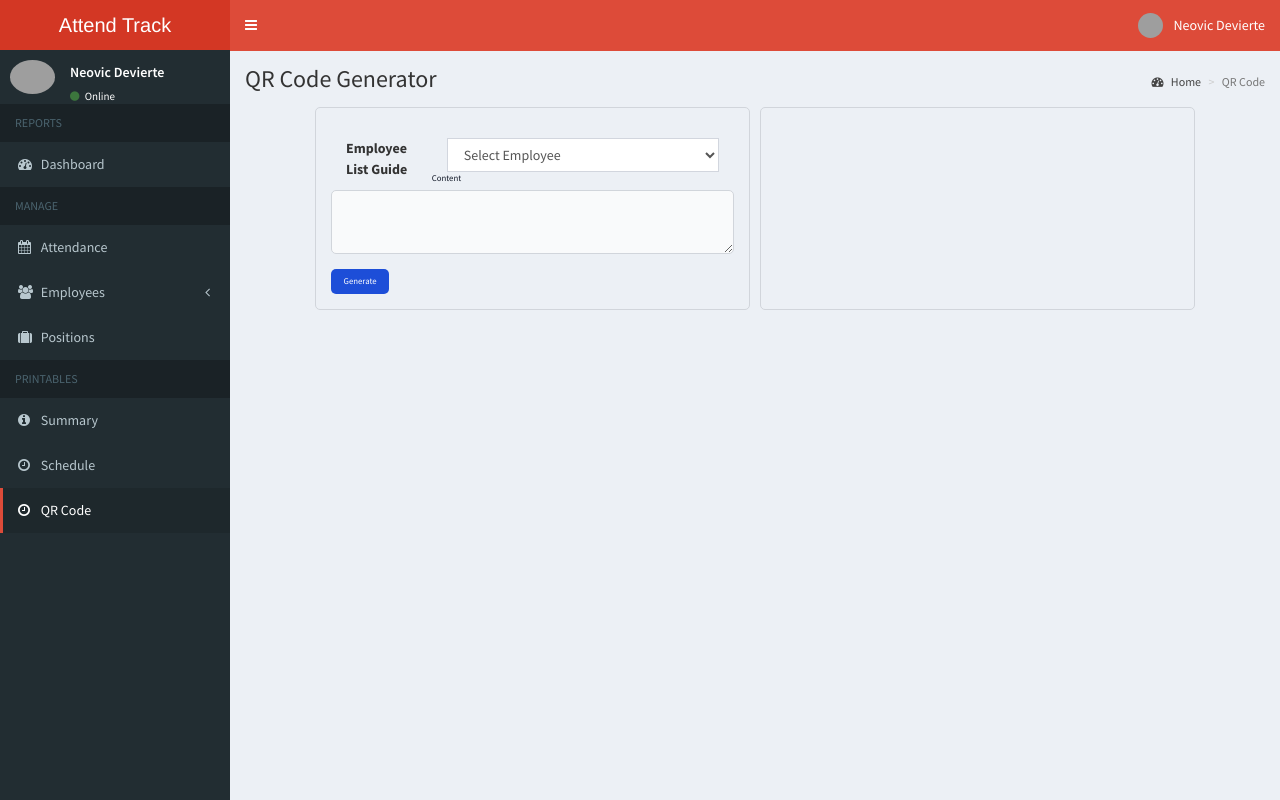
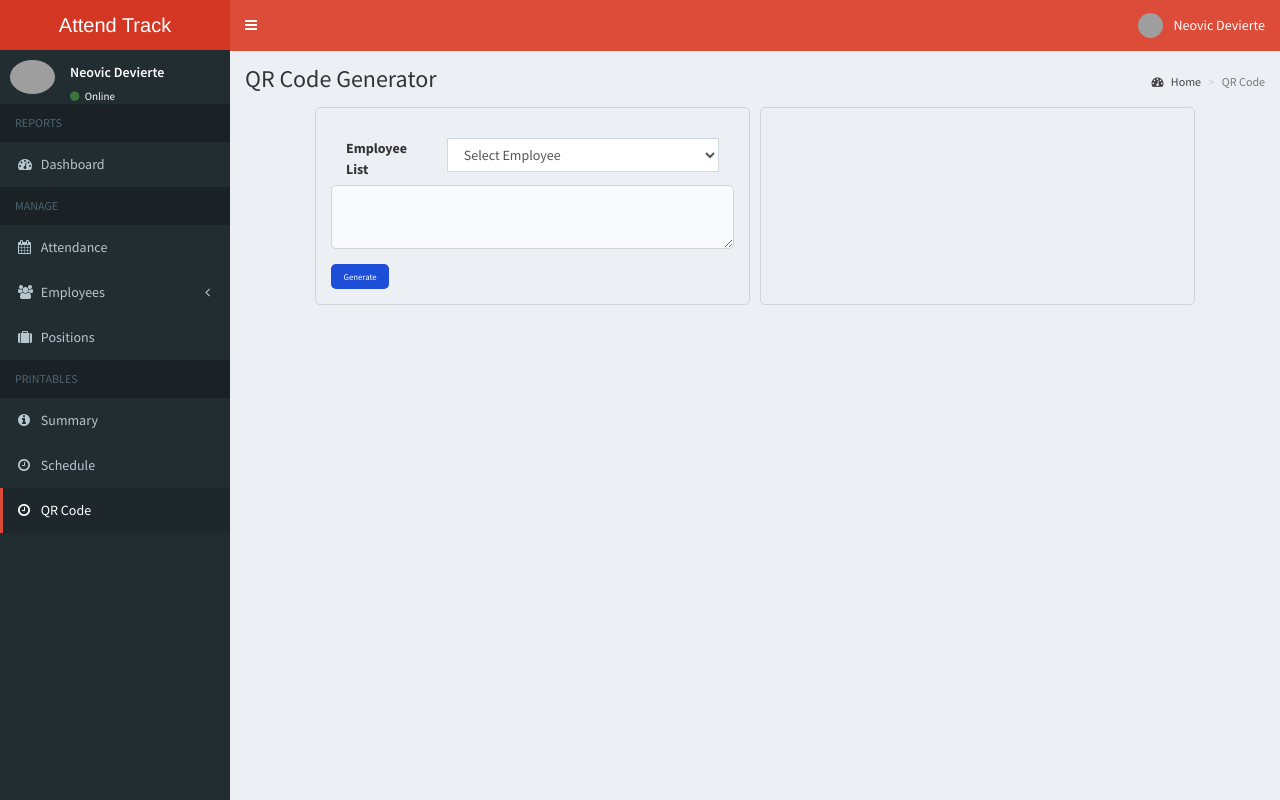
Before and after one commit to suanrichianreib/apsystem, a PHP site: page /admin/qr_code.php in a window 1280 px wide. Run offline with PHP 8.4, Linux system fonts and the light colour scheme; a user stored in the database is signed in; data comes from the database, SQL or seed files in the repository; some libraries are stand-ins or nearby versions; grey boxes are pictures that could not be loaded.

Commit message:
Small Commit

```diff
--- a/admin/includes/attendance_modal.php
+++ b/admin/includes/attendance_modal.php
@@ -10,7 +10,7 @@
           	<div class="modal-body">
             	<form class="form-horizontal" method="POST" action="attendance_add.php">
 				<div class="form-group">
-					<label for="employeeSelect" class="col-sm-3 control-label">Employee List Guide</label>
+					<label for="employeeSelect" class="col-sm-3 control-label">Employee List</label>
                     <div class="col-sm-9">
                         <select class="form-control" name="employeeSelect" id="employeeSelect">
                             <option value="" selected disabled>Select Employee</option>
--- a/admin/includes/overtime_modal.php
+++ b/admin/includes/overtime_modal.php
@@ -10,7 +10,7 @@
           	<div class="modal-body">
             	<form class="form-horizontal" method="POST" action="overtime_add.php">
 				<div class="form-group">
-					<label for="employeeSelect" class="col-sm-3 control-label">Employee List Guide</label>
+					<label for="employeeSelect" class="col-sm-3 control-label">Employee List</label>
                     <div class="col-sm-9">
                         <select class="form-control" name="employeeSelect" id="employeeSelect">
                             <option value="" selected disabled>Select Employee</option>
--- a/admin/qr_code.php
+++ b/admin/qr_code.php
@@ -53,7 +53,7 @@ if (isset($_GET['content']) && !empty($_GET['content'])) {
     <div class="border border-gray-300 p-6 rounded-lg">
         <form action="qr_code.php" method="get">
         <div class="form-group">
-					<label for="employeeSelect" class="col-sm-3 control-label">Employee List Guide</label>
+					<label for="employeeSelect" class="col-sm-3 control-label">Employee List</label>
                     <div class="col-sm-9">
                         <select class="form-control" name="employeeSelect" id="employeeSelect">
                             <option value="" selected disabled>Select Employee</option>
@@ -70,7 +70,7 @@ if (isset($_GET['content']) && !empty($_GET['content'])) {
                     </div>
                 </div>
             <div class="mb-6">
-                <label class="block mb-2 text-sm font-medium text-gray-900 dark:text-gray-300">Content</label>
+                <!-- <label class="block mb-2 text-sm font-medium text-gray-900 dark:text-gray-300">Content</label> -->
                 <textarea type="text"
                           name="content"
                           class="block p-4 w-full text-gray-900 bg-gray-50 rounded-lg border border-gray-300 sm:text-md focus:ring-blue-500 focus:border-blue-500 dark:bg-gray-700 dark:border-gray-600 dark:placeholder-gray-400 dark:text-white dark:focus:ring-blue-500 dark:focus:border-blue-500"></textarea>
```
